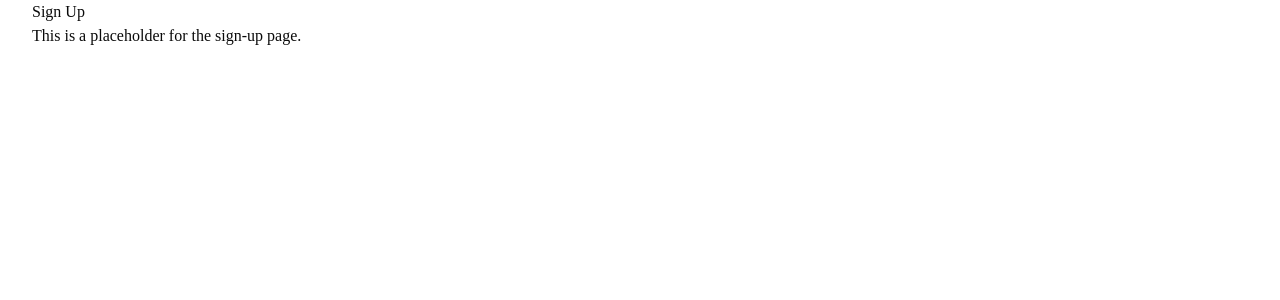
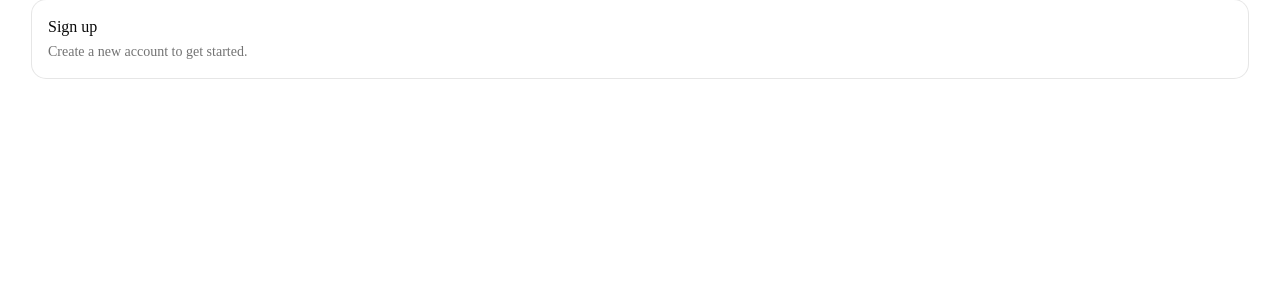
Before and after one commit to tandddian/Blog, a Next.js app: page /auth/sign-up in a window 1280 px wide. Shown: the top 300 px of the page. Built offline with nearby package versions, Linux system fonts and the light colour scheme.

Commit message:
注册页改用 Card 组件展示标题与说明

```diff
--- a/app/auth/sign-up/page.tsx
+++ b/app/auth/sign-up/page.tsx
@@ -1,8 +1,12 @@
+import { Card, CardDescription, CardHeader, CardTitle } from "@/components/ui/card";
+
 export default function SignUpPage() {
   return (
-    <div>
-      <h1>Sign Up</h1>
-      <p>This is a placeholder for the sign-up page.</p>
-    </div>
+    <Card>
+      <CardHeader>
+        <CardTitle>Sign up</CardTitle>
+        <CardDescription>Create a new account to get started.</CardDescription>
+      </CardHeader>
+    </Card>
   )
 }
```
